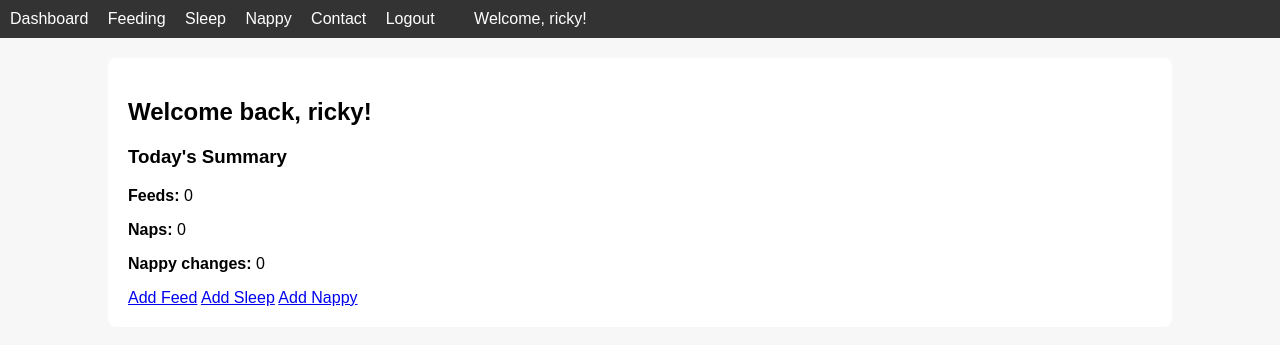
After one commit to ricanapx/flask-webapp, a Flask app: page /dashboard in a window 1280 px wide. The commit adds this page. Shown: the top 345 px of the page. Run offline with Flask 3, Linux system fonts and the light colour scheme; a user stored in the database is signed in; data comes from the database, SQL or seed files in the repository; both versions use the stored data as it was after the commit.

Commit message:
- Imported date from datetime to allow the date to be shown in dashboard.
- Added a dashboard route. The purpose of this is to allow users to see a summary of their days input (currently).

- Created a Dashboard html to reflect this.

- Redirected the route from home to dashboard when users are logged in which is now seen in the updated home route.

- Changed the base html to change the navigation. The new changed show dashboard instead of home, when users are logged in and only show the feeding, nappy sleep and contact pages, aswell as giving the users to log out. When users aren't logged in, they will only see the home, about, contact, login and register pages.

```diff
--- a/app.py
+++ b/app.py
@@ -3,7 +3,7 @@ import sqlite3
 from flask import Flask,session, flash, render_template, request, redirect, url_for
 from werkzeug.security import generate_password_hash, check_password_hash
 from threading import Timer
-from datetime import datetime, timedelta
+from datetime import datetime, timedelta, date
 from functools import wraps
 import re
 
@@ -86,6 +86,8 @@ def create_childcare_tables():
 #ROUTES
 @app.route('/')
 def home():
+    if 'user_id' in session:
+        return redirect(url_for('dashboard'))
     return render_template('home.html')  # Render the home.html template and pass the users list to it
 
 @app.route('/about')
@@ -175,6 +177,39 @@ def register():
 
     return render_template('register.html')  # Render the register.html template for GET requests
 
+# DASHBOARD - allows users to see summary of daily input
+@app.route('/dashboard')
+@login_required
+def dashboard():
+    user_id = session['user_id']
+    today = date.today()
+
+    # connect to the db
+    conn = get_db_connection()
+
+    # Fetch today's logs
+    feeds =  conn.execute(
+        "SELECT * FROM feeding WHERE user_id = ? AND date(time) = ?",
+        (user_id, today)
+    ).fetchall()
+
+    sleeps = conn.execute(
+        "SELECT * FROM sleep WHERE user_id = ? AND date(start_time) = ?",
+        (user_id, today)
+    ).fetchall()
+
+    nappies = conn.execute(
+        "SELECT * FROM nappy WHERE user_id = ? AND date(time) = ?",
+        (user_id, today)
+    ).fetchall()
+
+    conn.close()
+
+    return render_template('dashboard.html',
+                           feeds=feeds,
+                           sleeps=sleeps,
+                           nappies=nappies)
+
 # LOG USERS IN
 @app.route('/login', methods= ['GET', 'POST'])
 def login():
@@ -194,7 +229,7 @@ def login():
             session['first_name'] = user['first_name']
 
             flash(f"Login Successful!")
-            return redirect(url_for('home'))
+            return redirect(url_for('dashboard'))
         else:
             flash("Invalid email or password.")
             return render_template('login.html')
@@ -231,12 +266,15 @@ def feeding():
                 flash("Amount must be a number.")
                 return redirect(url_for('feeding'))
 
-        conn.execute("INSERT INTO feeding (time, type, amount, unit, notes) VALUES (?, ?, ?, ?, ?)",
-                    (time, feed_type, amount_value, unit, notes))
+        conn.execute("INSERT INTO feeding (time, type, amount, unit, notes, user_id) VALUES (?, ?, ?, ?, ?, ?)",
+                    (time, feed_type, amount_value, unit, notes, session['user_id']))
         conn.commit()
 
     # ALWAYS fetch logs (GET or POST)
-    logs = conn.execute("SELECT * FROM feeding ORDER BY id DESC").fetchall()
+    logs = conn.execute(
+        "SELECT * FROM feeding WHERE user_id = ? ORDER BY id DESC",
+        (session['user_id'],)
+    ).fetchall()
     conn.close()
 
     return render_template('feeding.html', logs=logs)
@@ -290,11 +328,14 @@ def sleep():
             return redirect(url_for('sleep'))
 
 
-        conn.execute("INSERT INTO sleep (start_time, end_time, duration, notes) VALUES (?, ?, ?, ?)",
-                     (start, end, duration_str, notes))
+        conn.execute("INSERT INTO sleep (start_time, end_time, duration, notes, user_id) VALUES (?, ?, ?, ?, ?)",
+                     (start, end, duration_str, notes, session['user_id']))
         conn.commit()
 
-    logs = conn.execute("SELECT * FROM sleep ORDER BY id DESC").fetchall()
+    logs = conn.execute(
+        "SELECT * FROM sleep WHERE user_id = ? ORDER BY id DESC",
+        (session['user_id'],)
+    ).fetchall()
     conn.close()
 
     return render_template('sleep.html',
@@ -314,10 +355,14 @@ def nappy():
         nappy_type = request.form['type']
         notes = request.form['notes']
 
-        conn.execute("INSERT INTO nappy (time, nappy_type, notes) VALUES (?, ?, ?)",
-                     (time, nappy_type, notes))
+        conn.execute("INSERT INTO nappy (time, nappy_type, notes, user_id) VALUES (?, ?, ?, ?)",
+                     (time, nappy_type, notes, session['user_id']))
         conn.commit()
-    logs = conn.execute("SELECT * FROM nappy ORDER BY id DESC").fetchall()
+
+    logs = conn.execute(
+        "SELECT * FROM nappy WHERE user_id = ? ORDER BY id DESC",
+        (session['user_id'],)
+    ).fetchall()
     conn.close()
 
     return render_template('nappy.html', logs=logs)
--- a/templates/base.html
+++ b/templates/base.html
@@ -19,14 +19,17 @@
 <body>
 
 <nav>
-    <a href="{{ url_for('home') }}">Home</a>
-    <a href="{{ url_for('about') }}">About</a>
-    <a href="{{ url_for('contact') }}">Contact</a>
+    {% if session.get('user_id') %}
+        <a href="{{ url_for('dashboard') }}">Dashboard</a>
+    {% else %}
+        <a href="{{ url_for('home') }}">Home</a>
+    {% endif %}
 
     {% if session.get('user_id') %}
         <a href="{{ url_for('feeding') }}">Feeding</a>
         <a href="{{ url_for('sleep') }}">Sleep</a>
         <a href="{{ url_for('nappy') }}">Nappy</a>
+        <a href="{{ url_for('contact') }}">Contact</a>
         <a href="{{ url_for('logout') }}">Logout</a>
 
         {% if session.get('user_email') == admin_email %}
@@ -40,6 +43,9 @@
     {% else %}
         <a href="{{ url_for('login') }}">Login</a>
         <a href="{{ url_for('register') }}">Register</a>
+        <a href="{{ url_for('about') }}">About</a>
+        <a href="{{ url_for('contact') }}">Contact</a>
+
     {% endif %}
 </nav>
 
--- /dev/null
+++ b/templates/dashboard.html
@@ -0,0 +1,15 @@
+{% extends "base.html" %}
+{% block content %}
+<h2>Welcome back, {{ session['first_name'] }}!</h2>
+
+<h3>Today's Summary</h3>
+
+<p><strong>Feeds:</strong> {{ feeds|length }}</p>
+<p><strong>Naps:</strong> {{ sleeps|length }}</p>
+<p><strong>Nappy changes:</strong> {{ nappies|length }}</p>
+
+<a href="{{ url_for('feeding') }}">Add Feed</a>
+<a href="{{ url_for('sleep') }}">Add Sleep</a>
+<a href="{{ url_for('nappy') }}">Add Nappy</a>
+
+{% endblock %}
--- a/templates/feeding.html
+++ b/templates/feeding.html
@@ -16,7 +16,7 @@
     </select>
 
     <div id="amount-section">
-        <label>Amount (ml)</label>
+        <label>Amount</label>
         <input type="number" name="amount" min="0.1" step="0.1">
 
         <label>Unit</label>
```
Also changed, not shown: users.db.
